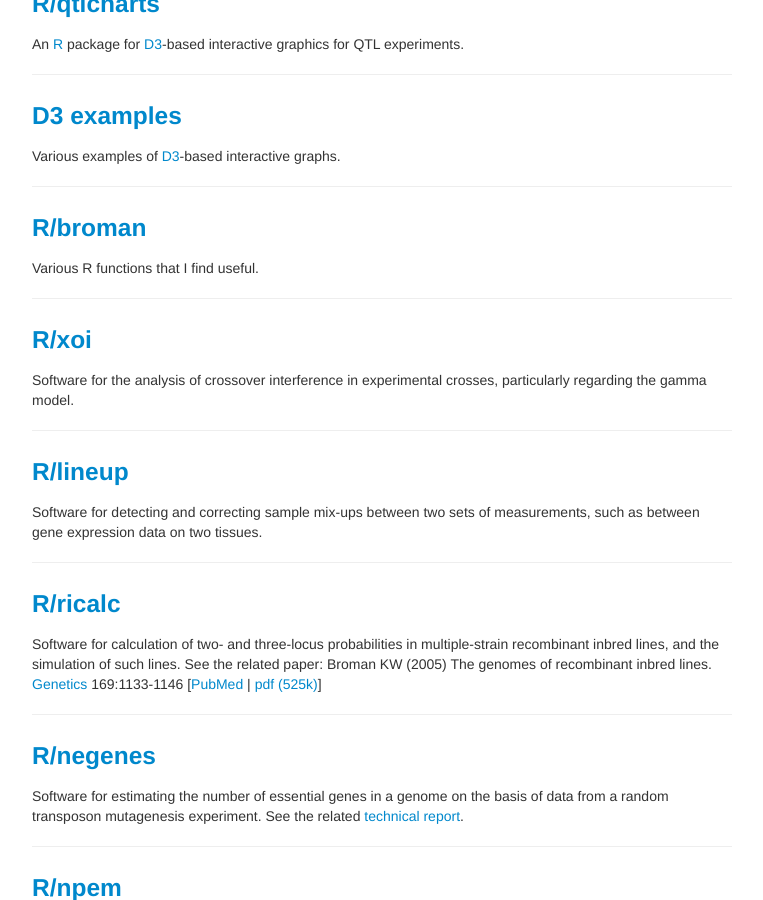
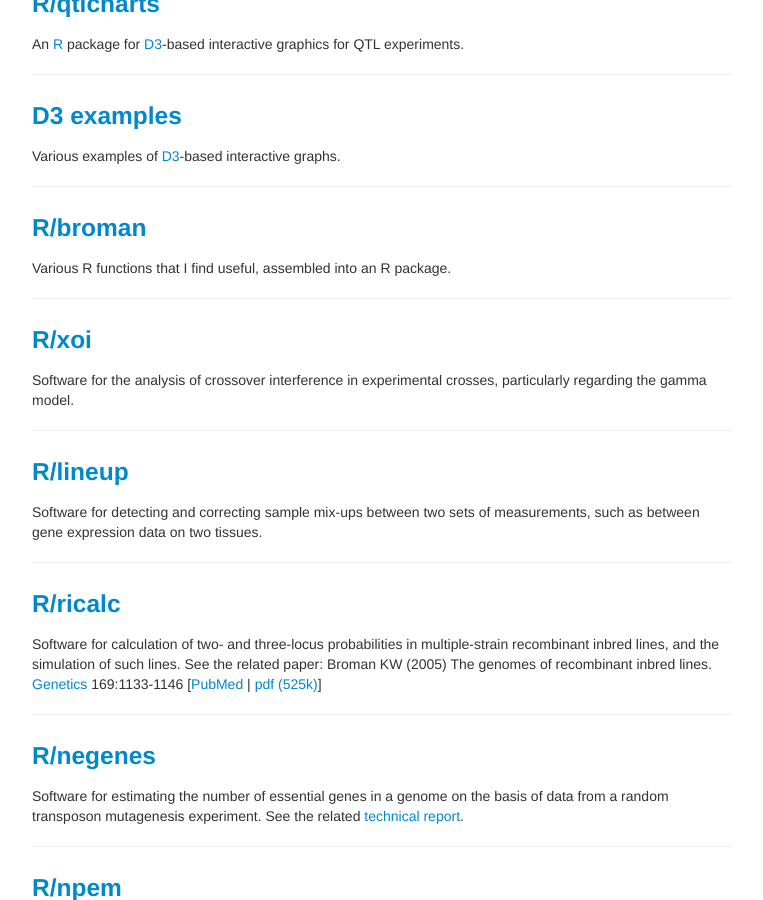
Before and after one commit to kbroman/kbroman.github.io, a Jekyll site: the page built from pages/software.md, in a window 1280 px wide and 900 px high, scrolled down 402 px. Shown: the whole window, without its empty margins (258-1021 px from the left). Built offline with Jekyll 4.4.1, drawn with Linux system fonts in a browser that asks for light colours.

Commit message:
Further small changes to software page

```diff
--- a/pages/software.md
+++ b/pages/software.md
@@ -35,7 +35,7 @@
 
 ### <a name="broman"></a>[R/broman](http://github.com/kbroman/broman)
 
-Various R functions that I find useful.
+Various R functions that I find useful, assembled into an R package.
 
 ---
 
```
